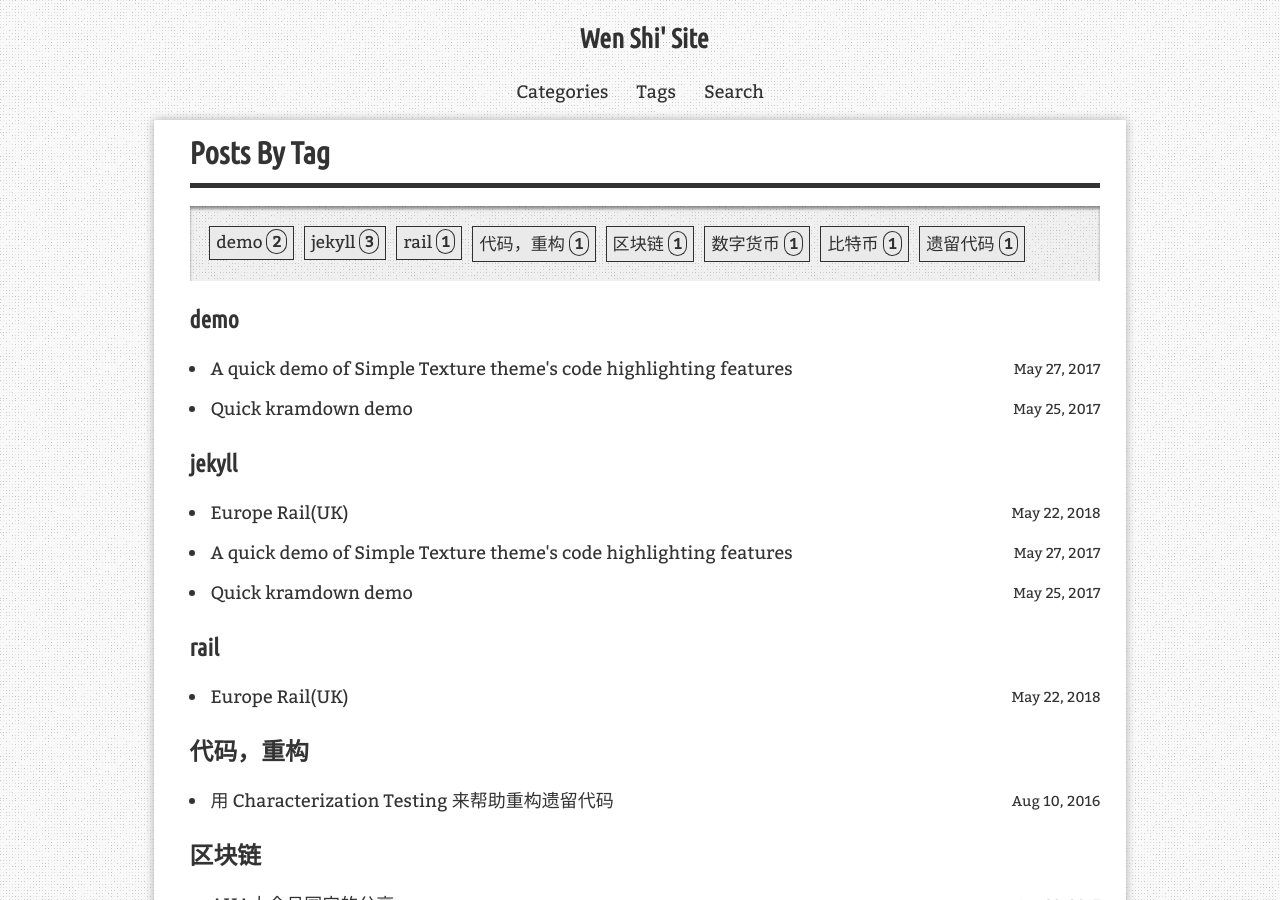
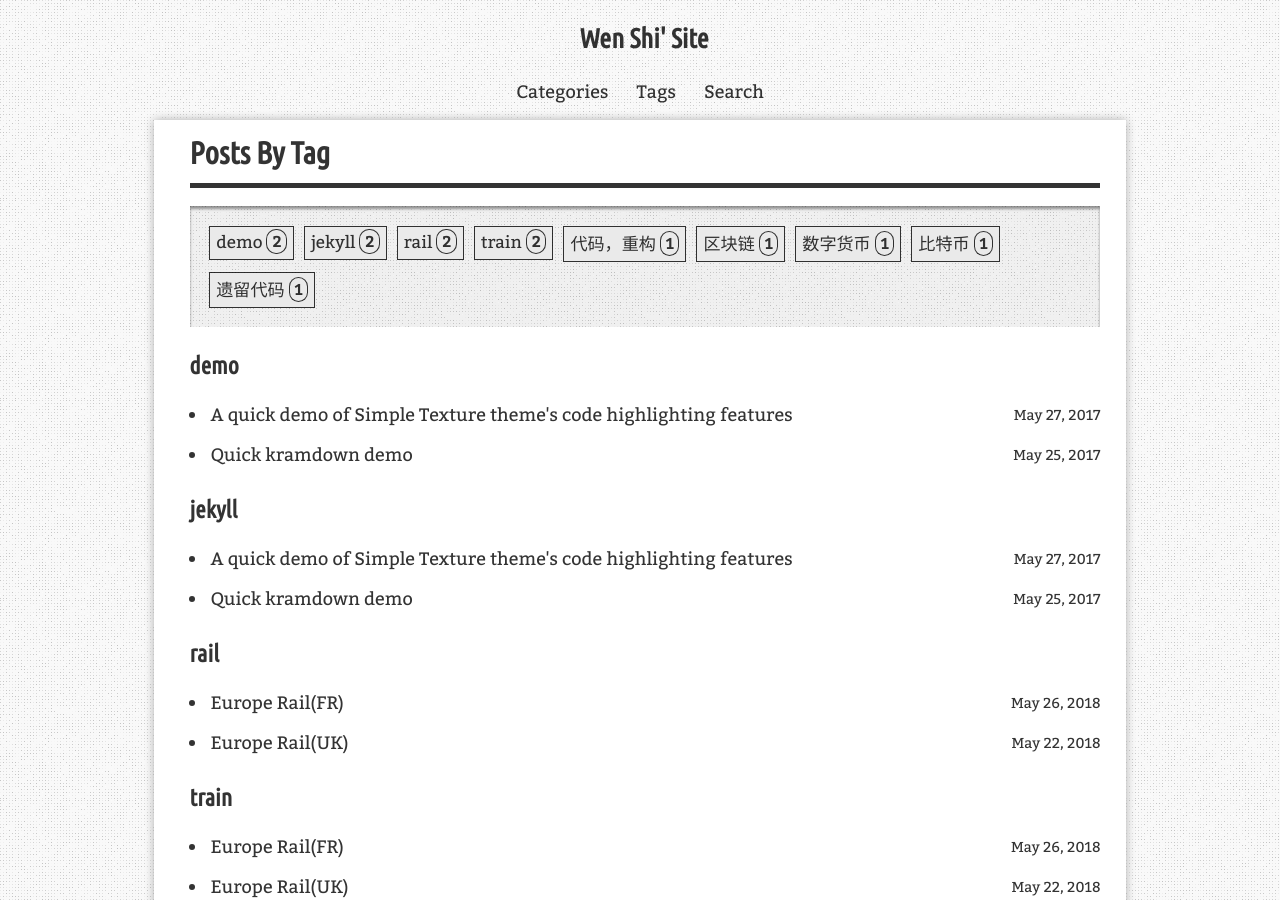
Before and after one commit to qinwenshi/sh, a Jekyll site: the page built from blog/tags/index.html, in a window 1280 px wide and 900 px high. Built offline with Jekyll 4.4.1, drawn with Linux system fonts in a browser that asks for light colours; nearby versions of some CDN libraries; comment, search, counter and statistics services are not loaded; some of the changed lines change nothing that is shown.

Commit message:
add france SNCF

```diff
--- a/_posts/2018-05-22-europe-rail-british.md
+++ b/_posts/2018-05-22-europe-rail-british.md
@@ -3,7 +3,7 @@ layout: post
 title: Europe Rail(UK)
 description: Eruope Rail UK
 categories: [rail]
-tags: [rail, jekyll]
+tags: [rail, train]
 redirect_from:
   - /2018/05/22/
 ---
--- /dev/null
+++ b/_posts/2018-05-26-europe-rail-france.md
@@ -0,0 +1,93 @@
+---
+layout: post
+title: Europe Rail(FR)
+description: Eruope Rail France
+categories: [rail]
+tags: [rail, train]
+redirect_from:
+  - /2018/05/22/
+---
+# 法国国家铁路
+
+[法国国家铁路公司](https://zh.wikipedia.org/wiki/%E6%B3%95%E5%9B%BD%E5%A4%A7%E5%8C%BA%E5%88%97%E8%BD%A6)，也叫SNCF(Société nationale des chemins de fer français)，
+为法国最大的国营公司之一，也是欧盟区内仅次于德国铁路 (DBAG) 的第二大铁路公司，总部位于圣但尼市。法铁负责法国国有铁路的经营。法铁在全球120个国家有营业，员工超过160,000人，32,000公里的铁路线，包括1,850公里的高速铁路线，14,800公里的电气化铁路网络，每天约14,000次列车在营运。
+
+![result_of_x](/image/europe_rail/sncf-route-map.jpg){:width="700px"}
+
+根据运营范围，SNCF列车可以划分为几大类：法国全境、法国城际列车、法国大区（省际列车）、法兰西远郊铁路、欧洲跨境列车
+
+## 全法国列车种类
+该种类的车型主要是法国高铁，此外有景点观光列车、廉价列车以及大巴
+
+### 法国高铁TGV
+[TGV](https://zh.wikipedia.org/zh/%E6%B3%95%E5%9B%BD%E9%AB%98%E9%80%9F%E5%88%97%E8%BD%A6) 高铁仅覆盖法国主要大城市。1981年，TGV在巴黎到里昂开通后，形成了以巴黎為中心、輻射法国各城市及周边国家的路网。2007年4月3日，TGV以574.8公里的时速创下了轮轨列车的最快记录。日常运营中TGV平均时速为250公里。
+
+以巴黎为中心，TGV 很快促进了铁路路网往法国南部、西部以及东北部扩张；随之法国的邻国如比利时、意大利、西班牙、德国等也开始建立各自高铁路网系统。
+
+法国铁路路网延伸后，开始通过TGV与瑞士相连，其西北高速列车则与比利时、德国、荷兰连通，通过欧洲之星连接英国。
+
+### 法国城际 INTERCITÉS
+法国城际列车的前身为"珊瑚城际列车"（法语：Corail Intercités），成立于2006年。2012年2月，原有的"特欧兹"（法语：Téoz）、"月光号"（法语：Lunéa）与珊瑚城际列车合并，成立了新的"法国城际列车"。
+
+法国城际列车主要运行于法国境内不同大区的主要城市之间，这些城市之间一般没有TGV连接。和一般的法国大区列车不同，法国城际列车往往只停靠大站。
+### 法兰西岛远郊铁路
+
+[法兰西岛区域铁路](https://zh.wikipedia.org/zh-hans/%E6%B3%95%E8%98%AD%E8%A5%BF%E5%B3%B6%E5%8D%80%E5%9F%9F%E9%90%B5%E8%B7%AF)从巴黎的各大铁路终点站、部分区域快铁RER（Reseau Express Regional）车站出发，向法兰西岛的远郊地带辐射。所有的路段都被标示上"Transilien"的官方徽标，而RER中的C、D与E线，A线在楠泰尔行政区（Nanterre - Préfecture）以西往塞尔吉（Cergy）/ 普瓦西（Poissy）的路段，B线在巴黎北站以北的路段亦被标示上"Transilien"的徽标，这些RER路段亦分别隶属各自的铁路终点站远郊路网，它们亦可被视作Transilien的一部分。
+
+法兰西岛区域铁路在2004年的载客量达到6.15亿人次，每个工作日的列车班次数目超过5700班。
+
+法兰西岛区域铁路被分成五个路网，这些路网又再分作各个子路网，和大区快铁类似以字母代表。这五个路网分别是：
+
+巴黎北线（Transilien Paris-Nord），巴黎贝站
+巴黎圣拉扎尔线（Transilien Paris Saint-Lazare）
+巴黎里昂线（Transilien Paris-Lyon），巴黎里昂门站
+巴黎蒙帕纳斯线（Transilien Paris-Montparnasse），巴黎蒙帕纳斯站
+巴黎东线（Transilien Paris-Est），巴黎东站
+
+### 法国大区（省际列车） TER
+
+法国省际列车（法语： Transport express régional, TER）是法国国家铁路公司（SNCF）及法国各大区共同创建和管理的铁路客运服务网络，连接法国境内相互临近各省之间。
+
+1984年，SNCF根据法国现存的铁路网建立了TER客运网络以服务往来法国相邻各省的旅客。从1990年代末至今，TER就和法国各地大区委员会以合同的形式紧密协作，包括线路规划，连接点数，票价和服务级别等。
+
+TER的资金收入平均有72%来源于国家和地方，28%来源于旅客。由于TER的客运带有通勤铁路的性质，故而其客运量只在早晚高峰期较高，其余时刻相当低，故TER本身盈利能力相当有限。另外随着地方客运服务规模不断扩张，TER的运作成本相应的不断升高。
+
+从1997年开始，6个大区参与了铁路管理权转让实验，即：阿尔萨斯，中央 (大区)，北部-加来海峡，普罗旺斯-阿尔卑斯-蓝色海岸，罗讷-阿尔卑斯和卢瓦尔河地区、1999年1月，利穆赞大区亦参与该实验。而同时，其它各省也陆续签署中间协议参与路网分散化，如：上诺曼底于1997年，南部-比利牛斯和勃艮第同年稍迟，皮卡第和洛林于1998年。
+
+### TER 的特殊线路
+
+#### 跨省单区列车
+跨省单区列车隶属于一个大区的列车服务系统，但其服务范围可到达另一个大区的范围内。比如从普罗旺斯的阿维尼翁到朗格多克的佩皮尼昂的列车服务，隶属于朗格多克省的TER。
+
+#### 双区联营列车
+双区联营列车在不同大区范围内隶属于不同大区的列车服务系统，比如从波尔多到图卢兹的列车服务，东西两段分别隶属于南部-比利牛斯的TER和阿基坦的TER。
+
+#### 三区联营列车
+和双区联营类似，只不过列车服务范围分属3个大区的TER。
+
+#### 跨境列车
+省际列车亦包含国际列车服务，可通往卢森堡，德国，瑞士，意大利境内靠近法国的城市。
+
+#### 观光专线
+省际列车部分线路带有观光列车的性质和标签。比如勃朗峰线（Le Mont-Blanc Express，又作圣热尔维-瓦罗西恩线，Ligne Saint-Gervais - Vallorcine）。
+
+### 法国跨境列车
+
+#### 法瑞
+TGV Lyria高速列车是连接法国至瑞士苏黎世、巴塞尔等的高速列车，由法国国营铁路公司SNCF和瑞士国营铁路公司CFF共同运营。Lyria高速列车从里昂火车站出发，不到4个小时可到达巴塞尔、苏黎士、伯尔尼、洛桑和日内瓦。乘坐Lyria高速列车，从从法国通达瑞士各大城市、滑雪场和各大湖泊。
+
+### 法意
+该线路现在由意大利国铁（Trenitalia）的子公司Thello的夜火车和SNCF的TGV（经过Paris, Turin and Milan等大站）覆盖。
+
+此前2011年11月14号开始停运的TGV Artesia，曾经由意铁和法铁共同组建由巴黎里昂门开出，途经巴黎贝尔西站途经都灵、米兰、威尼斯终到罗马。
+
+### 法德
+ICE和TGV。由法铁和德铁共同运营。
+
+### 法西
+
+### 法比
+
+### 法国卢森堡
+
+### TGV日内瓦 - 地中海线
```
Also changed, not shown: image/europe_rail/sncf-route-map.jpg (added).
